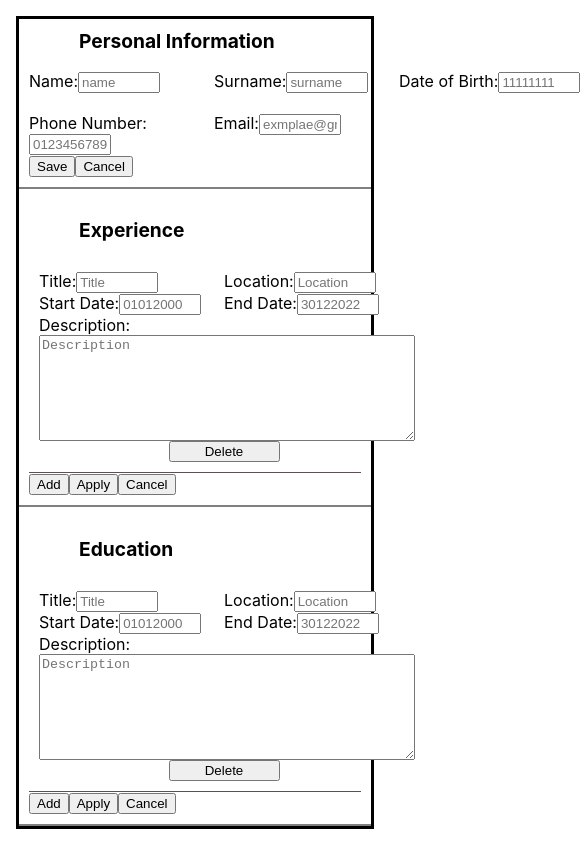
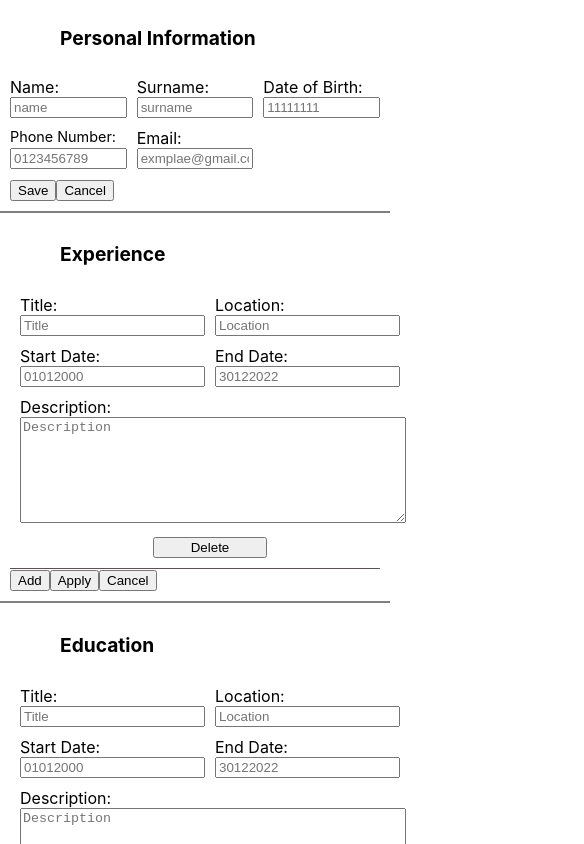
Before and after one commit to Saker07/ResumeBuilder, a React (Create React App) app: page / in a window 390 px wide. Shown: the top 844 px of the page, 584 px wide, since content can reach past the window. Built offline with nearby package versions, Linux system fonts and the light colour scheme.

Commit message:
Make design responsive

```diff
--- a/src/App.css
+++ b/src/App.css
@@ -1,7 +1,16 @@
+body{
+  width: 100vw;
+  flex-direction: column;
+  display: flex;
+  align-items: center;
+}
 #root {
+  max-width: 100%;
   border-style: solid;
   border-width: 3px;
   margin: 1rem;
+  border-radius: 10px;
+  border-color: rgba(0, 0, 0, 0.7);
 }
 
 .section {
@@ -9,6 +18,7 @@
   border-color: gray;
   border-width: 0 0 2px 0;
   padding: 10px;
+  max-width: 100%;
 }
 h3 {
   text-align: left;
@@ -24,19 +34,17 @@ h3 {
   display: grid;
   grid-template-columns: 1fr 1fr;
   grid-template-rows: 1fr 1fr 1 1fr;
+  gap: 10px;
 }
 
 .description {
   grid-column: 1 / 3;
   width: 100%;
+  display: initial;
 }
 .description>*{
-  display: flex;
-  flex-direction: column;
   width: 100%;
-  align-items: center;
   min-height: 100px;
-  height: auto;
   max-height: 300px;
 }
 
@@ -50,17 +58,33 @@ h3 {
 .personal>h3{
   margin: 0;
   grid-column: 1 / 4;
+  min-width: 0px;
 
 }
 .personal {
   display: grid;
-  grid-template-columns: 1fr 1fr 1fr;
+  grid-template-columns: repeat(3, minmax(0px, 1fr));
   grid-template-rows: 1fr 1fr 1fr;
+  gap: 10px;
 }
 .personal>div{
   grid-row: 4 / 5;
 }
 
-input {
-  max-width: 40%;
+label {
+  display: flex;
+  justify-content: space-between;
 }
+
+@media only screen and (max-width: 600px) {
+  #root {
+    border: none;
+  }
+  label {
+    flex-direction: column;
+  }
+  .phone>span {
+    font-size: 0.9rem;
+  }
+
+}
--- a/src/ItemEdit.jsx
+++ b/src/ItemEdit.jsx
@@ -7,19 +7,19 @@ class ItemEdit extends Component{
         const {handleChange, delItem} = this.props;
         return(
             <form className="item">
-                <label htmlFor={`titleInput${currId}`} className='title'>Title:
+                <label htmlFor={`titleInput${currId}`} className='title'><span>Title: </span>
                     <input type='input' name='title' id={`titleInput${currId}`} onChange={(e)=> handleChange(e,currId)} placeholder='Title' data-key='title'  value={data.title}/>
                 </label>
-                <label htmlFor={`locationInput${currId}`} className='location'>Location:
+                <label htmlFor={`locationInput${currId}`} className='location'><span>Location: </span>
                     <input type='input' name='location' id={`locationInput${currId}`} onChange={(e)=> handleChange(e,currId)} placeholder='Location' data-key='location' value={data.location}/>
                 </label>
-                <label htmlFor={`startDateInput${currId}`} className='startDate'>Start Date:
+                <label htmlFor={`startDateInput${currId}`} className='startDate'><span>Start Date: </span>
                     <input type='input' name='startDate' id={`startDateInput${currId}`} onChange={(e)=> handleChange(e,currId)} placeholder='01012000' data-key='startDate' value={data.startDate}/>
                 </label>
-                <label htmlFor={`endDateInput${currId}`}className='endDate'>End Date:
+                <label htmlFor={`endDateInput${currId}`}className='endDate'><span>End Date: </span>
                     <input type='input' name='endDate' id={`endDateInput${currId}`} onChange={(e)=> handleChange(e,currId)} placeholder='30122022' data-key='endDate' value={data.endDate}/>
                 </label>
-                <label htmlFor={`descriptionInput${currId}`}className='description'>Description:
+                <label htmlFor={`descriptionInput${currId}`}className='description'><span>Description: </span>
                     <textarea name='description' id={`descriptionInput${currId}`} onChange={(e)=> handleChange(e,currId)} placeholder='Description' data-key='description' value={data.description}/>
                 </label>
                 <input type='button' value='Delete' onClick={()=>delItem(currId)} className='delete button'/>
--- a/src/Personal.jsx
+++ b/src/Personal.jsx
@@ -28,19 +28,19 @@ class Personal extends Component{
             return (
                 <div className="section personal">
                     <h3>{sectionName}</h3>
-                    <label htmlFor='nameInput' className="name">Name:
+                    <label htmlFor='nameInput' className="name"><span>Name: </span>
                         <input id='nameInput' placeholder='name' data-key='name' onChange={this.handleChange} value={info.name} />
                     </label>
-                    <label htmlFor='surnameInput' className="surname">Surname:
+                    <label htmlFor='surnameInput' className="surname"><span>Surname: </span>
                         <input id='surnameInput' placeholder='surname' data-key='surname' onChange={this.handleChange} value={info.surname } />
                     </label>
-                    <label htmlFor='dateOfBirthInput' className="dateOfBirth">Date of Birth:
+                    <label htmlFor='dateOfBirthInput' className="dateOfBirth"><span>Date of Birth: </span>
                         <input id='dateOfBirthInput' placeholder='11111111' data-key='dateOfBirth' onChange={this.handleChange} value={info.dateOfBirth} />
                     </label>
-                    <label htmlFor='phoneInput' className="phone">Phone Number:
+                    <label htmlFor='phoneInput' className="phone"><span>Phone Number: </span>
                         <input id='phoneInput' placeholder='0123456789' data-key='phone' onChange={this.handleChange} value={info.phone} />
                     </label>
-                    <label htmlFor='emailInput' className="email">Email:
+                    <label htmlFor='emailInput' className="email"><span>Email: </span>
                         <input id='emailInput' placeholder='exmplae@gmail.com' data-key='email' onChange={this.handleChange} value={info.email} />
                     </label>
                     <div>
```
